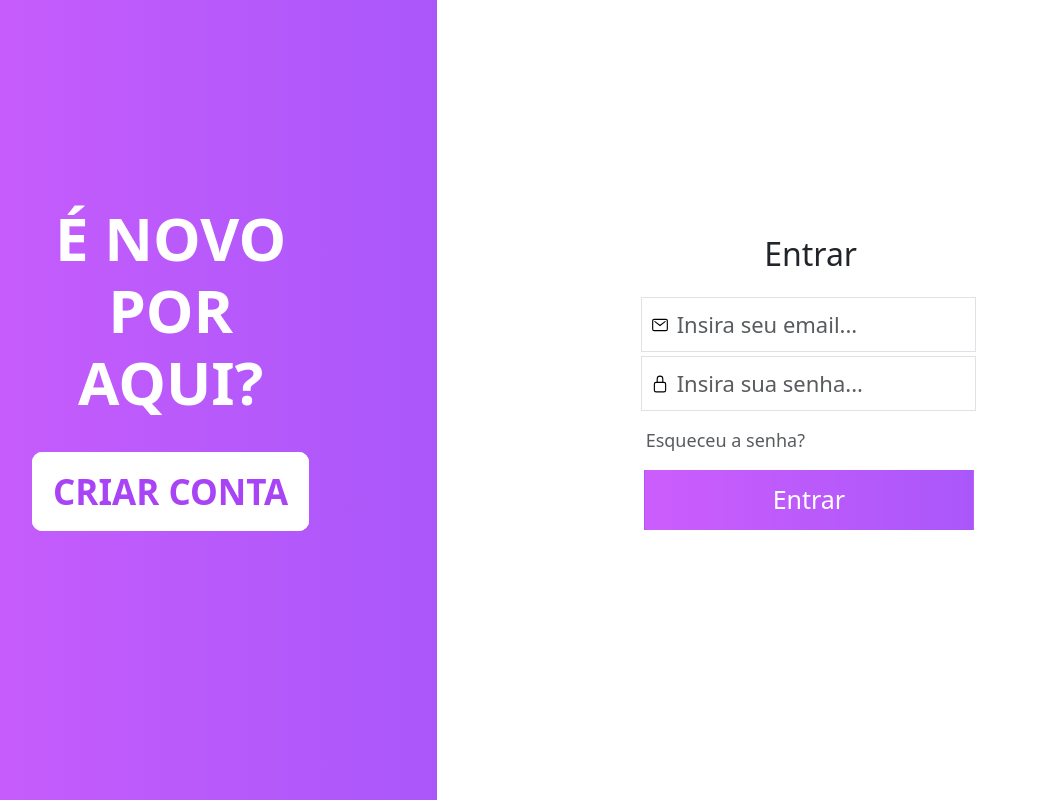
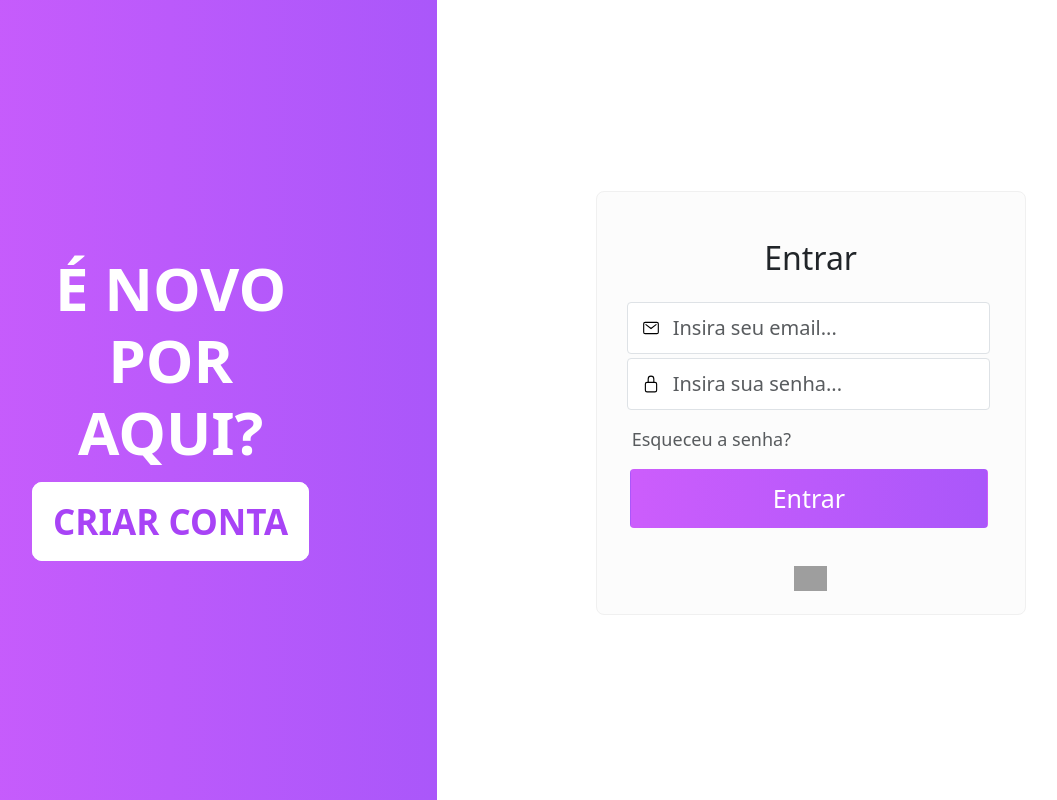
Before and after one commit to yurizzxz/TCC-DayByDay, a PHP site: page /login.php in a window 1280 px wide. Shown: the whole page, without its empty margins (96-1153 px from the left). Run offline with PHP 8.4, Linux system fonts and the light colour scheme; grey boxes are pictures that could not be loaded.

Commit message:
atualizações css raiz

```diff
--- a/pages/login.php
+++ b/pages/login.php
@@ -1,4 +1,3 @@
-
 <!doctype html>
 <html lang="pt-br">
 
@@ -18,7 +17,14 @@
     }
 
     .form-signin {
-        width: 50vh;
+        display: flex;
+        border-radius: 8px;
+        margin-top: 30px;
+        border: 1px solid #F0F0F0;
+        background-color: #FCFCFC;
+        flex-direction: column;
+        justify-content: center;
+        width: 75vh;
         max-width: 430px;
         font-size: 18px;
         padding: 23px;
@@ -28,9 +34,9 @@
         position: relative;
         height: auto;
         margin-left: auto;
-        padding: 10px 35px 10px;
-        font-size: 22px;
-        border-radius: 0px;
+        padding: 10px 45px 10px;
+        font-size: 20px;
+        border-radius: 4px;
     }
 
     .fullWidth {
@@ -59,8 +65,8 @@
 
     #titulo-purple {
         font-size: 60px;
-        width: 60%;
-        margin-top: -80px;
+        width: 65%;
+        margin-top: -0px;
     }
 
     /* */
@@ -71,6 +77,7 @@
         color: white;
         font-size: 25px;
         transition: 0.3s ease-in-out;
+        border-radius: 4px;
     }
 
     .btn-btn-login:hover {
@@ -84,7 +91,7 @@
 
     #icon {
         margin-right: -55px;
-        margin-left: 10px;
+        margin-left: 15px;
         color: black;
         font-size: 18px;
         z-index: 99;
@@ -117,7 +124,7 @@
     }
 
     .btn-transition {
-        margin-top: 40px;
+        margin-top: 20px;
     }
 
     /* responsive */
@@ -125,6 +132,8 @@
     .mobile-aviso {
         display: NONE;
     }
+
+
     </style>
 </head>
 
@@ -183,7 +192,7 @@
                                     <input type="submit" class="btn btn-btn-login fullWidth" name="btnlogar"
                                         value="Entrar" />
                                 </div>
-                                <div class="container text-center d-none">
+                                <div class="container text-center">
                                     <p class="d-none" style="margin-bottom: 2px">powered by:</p>
                                     <img src="../img/logopng.png" height="25" alt="">
                                 </div>
@@ -259,7 +268,7 @@
                                     <input type="submit" class="btn btn-btn-login fullWidth" name="btnsalvar"
                                         value="Criar Conta" />
                                 </div>
-                                <div class="container text-center d-none">
+                                <div class="container text-center">
                                     <p class="d-none" style="margin-bottom: 2px">powered by:</p>
                                     <img src="../img/logopng.png" height="25" alt="">
                                 </div>
@@ -280,14 +289,14 @@
     var firstColumn = document.getElementById('first-column');
     var secondColumn = document.getElementById('second-column');
 
-        criarContaBtn.addEventListener('click', function (event) {
+    criarContaBtn.addEventListener('click', function(event) {
         event.preventDefault();
 
         firstColumn.classList.add('d-none');
         secondColumn.classList.remove('d-none');
     });
 
-        entrarBtn.addEventListener('click', function (event) {
+    entrarBtn.addEventListener('click', function(event) {
         event.preventDefault();
 
         secondColumn.classList.add('d-none');
--- a/pages/perfil.php
+++ b/pages/perfil.php
@@ -59,7 +59,7 @@ $profile_image = isset($user['profile_pic_url']) && !empty($user['profile_pic_ur
         flex-direction: column;
         justify-content: center;
         width: 100%;
-    height: 90dvh;
+        margin-top: 15dvh;
     }
 
 .button-close {
```
Also changed, not shown: css/css.css (+20 -5 lines), pages/navbar.php (+22 -3 lines), img/gray_line_drawings_of_organic_shapes_background.jpg (added). Lines whose indentation alone changed are shown as unchanged.
